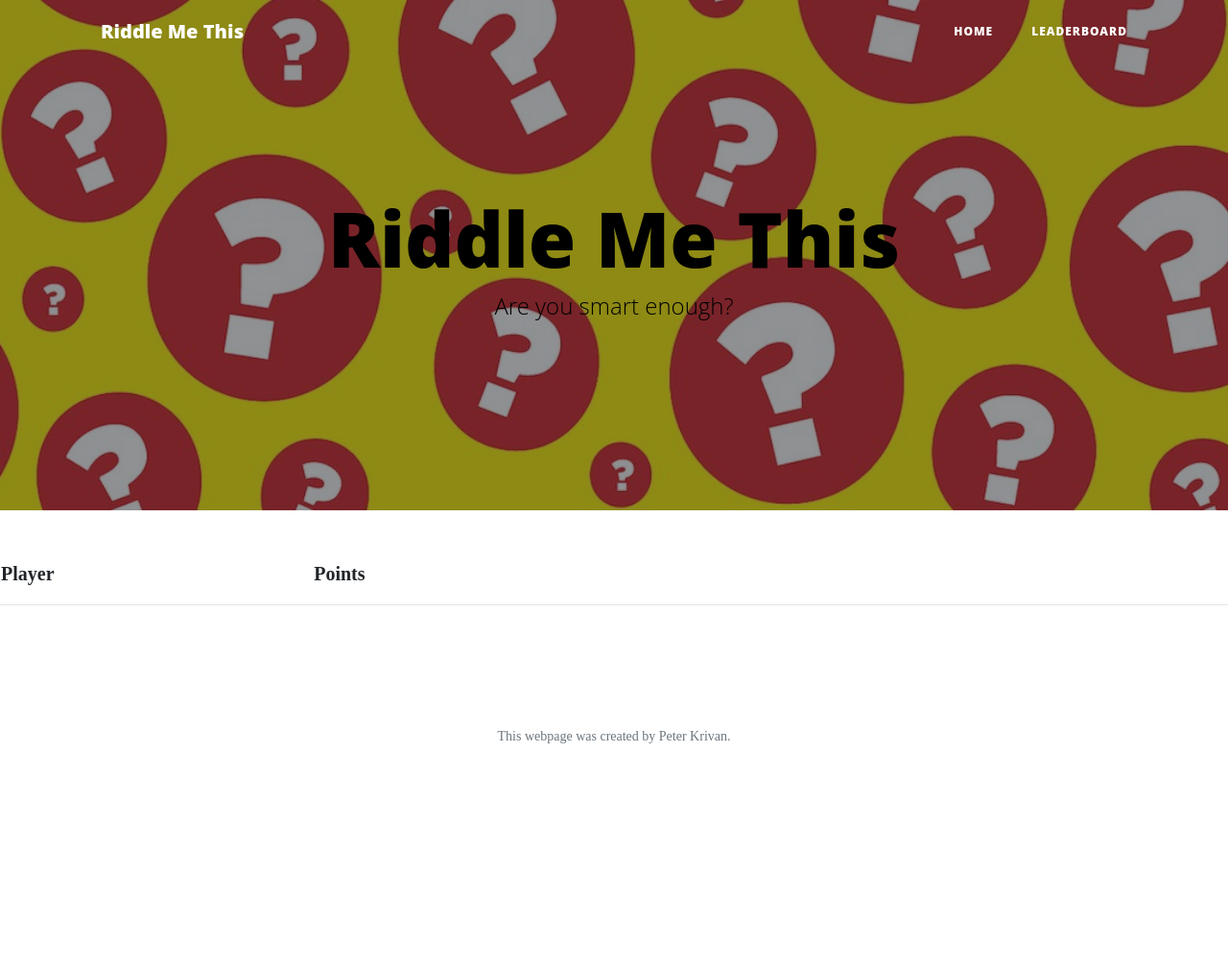
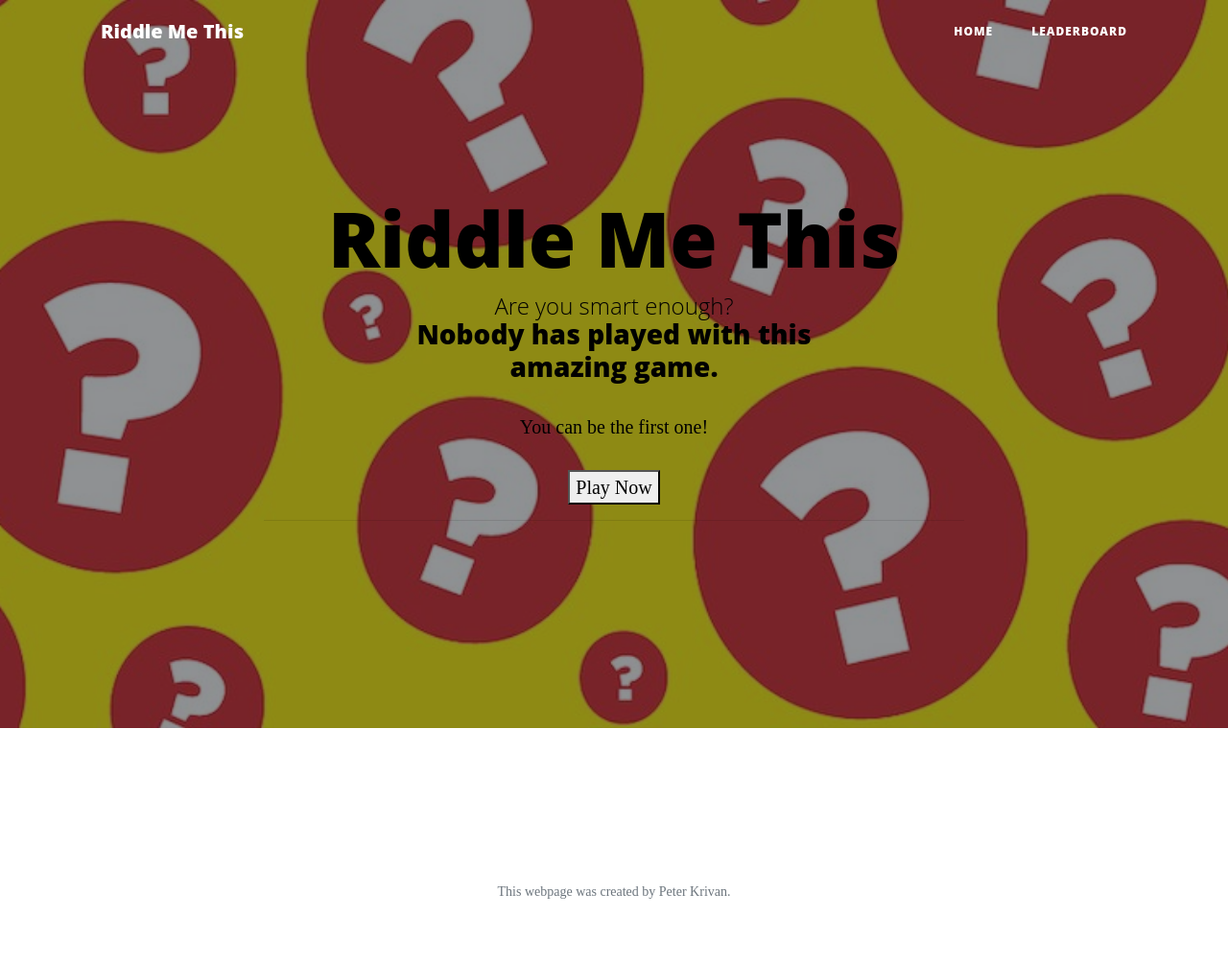
Before and after one commit to krivanpeter/riddle-me-this, a Flask app: template templates/leaderboard.html in a window 1280 px wide. Shown: the whole page at 96% size. Before the commit the page ends 775 px from the top, so only its background shows below. Run offline with Flask 2, Linux system fonts and the light colour scheme; the template is opened without the code that fills it, so the values that code supplies are empty; some libraries are stand-ins or nearby versions.

Commit message:
content placed in center, if users.json is empty, 'Be the first' line appears!

```diff
--- a/game.py
+++ b/game.py
@@ -51,10 +51,13 @@ def get_points(username):
     return points
 
 def create_leaderboard():
-    with open("data/users.json") as users_json:
-        users = json.load(users_json)
-    list_back = []
-    for name, point in users.items():
-        list_back.append(name)
-        list_back.append(point["points"])
-    return list_back
+    try:
+        with open("data/users.json") as users_json:
+            users = json.load(users_json)
+        list_back = []
+        for name, point in users.items():
+            list_back.append(name)
+            list_back.append(point["points"])
+        return list_back
+    except ValueError, e:
+        return False
--- a/run.py
+++ b/run.py
@@ -34,8 +34,12 @@ def user(username):
 
 @app.route('/leaderboard', methods=["GET", "POST"])
 def leaderboard():
-    users = create_leaderboard()
-    return render_template("leaderboard.html", users = users)
+    if create_leaderboard() != False:
+        users = create_leaderboard()
+        return render_template("leaderboard.html", users = users)
+    else:
+        return render_template("leaderboard.html")
+
 
 
 app.run(host=os.getenv('IP'), port=int(os.getenv('PORT')), debug=True)
--- a/static/css/style.css
+++ b/static/css/style.css
@@ -1,3 +1,27 @@
 .black-text {
     color:black;
 }
+
+.center {
+    text-align: center
+}
+
+table {
+  width: 100%;
+  height: 100%;
+  border: 3px;
+}
+
+th {
+    background-color: red;
+    border: 1px solid black;
+}
+
+td {
+    background-color: yellow;
+    border: 1px solid black;
+}
+
+table {
+  border: 1px solid red;
+}
--- a/templates/base.html
+++ b/templates/base.html
@@ -8,6 +8,7 @@
   <title>Riddle Me This</title>
 </head>
 
+<body>
   <!-- Navigation -->
   <nav class="navbar navbar-expand-lg navbar-light fixed-top" id="mainNav">
     <div class="container">
@@ -38,16 +39,17 @@
           <div class="site-heading">
             <h1 class="black-text">Riddle Me This</h1>
             <span class="subheading black-text">Are you smart enough?</span>
+
+            <!-- Main Content -->
+            {% block content %} {% endblock %}
+            <hr>
           </div>
         </div>
       </div>
     </div>
   </header>
 
-    <!-- Main Content -->
-    {% block content %}
-    {% endblock %}
-    <hr>
+
 
   <!-- Footer -->
   <footer>
--- a/templates/index.html
+++ b/templates/index.html
@@ -1,10 +1,10 @@
 {% extends 'base.html' %} {% block content %}
-<div class="container">
+<div class="container center">
   <div class="row">
-    <div class="col-lg-8 col-md-10 mx-auto">
+    <div class="col-lg-8 col-md-10 mx-auto black-text">
       <h2>Choose a username and start the game</h2>
       <form method="POST">
-        <label for="username">Username:</label>
+        <label class="black-text" for="username">Username:</label>
         <input type="text" id="username" name="username" required>
         <button>Start</button>
       </form>
--- a/templates/leaderboard.html
+++ b/templates/leaderboard.html
@@ -1,17 +1,26 @@
 {% extends 'base.html' %} {% block content %}
-<table style="width:50%">
+<div class="container center ">
+    <div class="row">
+        <div class="col-lg-8 col-md-10 mx-auto">
+            {% if user %}
+            <table>
                 <tr>
                     <th>Player</th>
                     <th>Points</th>
                 </tr>
-    {% for user in users %}
-        {% if loop.index %2 != 0 %}
+                {% for user in users %} {% if loop.index %2 != 0 %}
                 <tr>
                     <td>{{ user }}</td>
                     {% else %}
                     <td>{{ user }}</td>
                 </tr>
-        {% endif %}
-    {% endfor %}
+                {% endif %} {% endfor %}
             </table>
+            {% else %}
+            <h3 class="black-text">Nobody has played with this amazing game.</h3>
+            <p class="black-text">You can be the first one!</p>
+            <a href="{{ url_for('index') }}"><button>Play Now</button></a> {% endif %}
+        </div>
+    </div>
+</div>
 {% endblock %}
```
Also changed, not shown: data/users.json (deleted, +0 -17 lines), templates/game.html (+5 -5 lines). Lines whose indentation alone changed are shown as unchanged.
